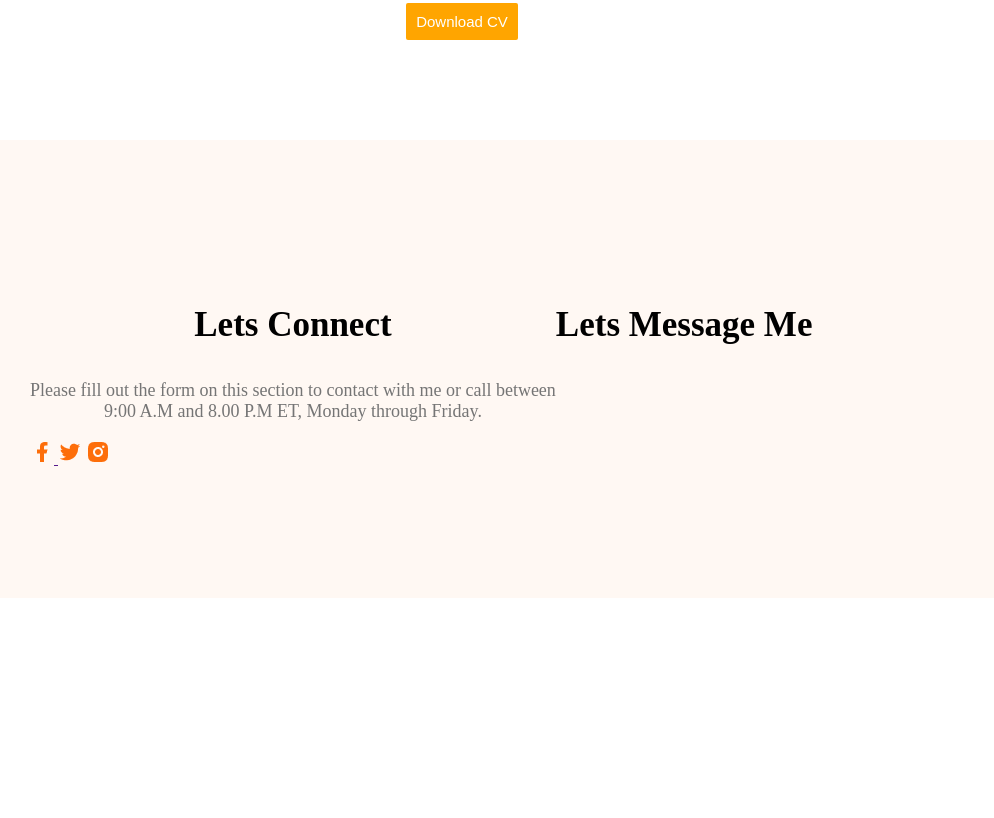
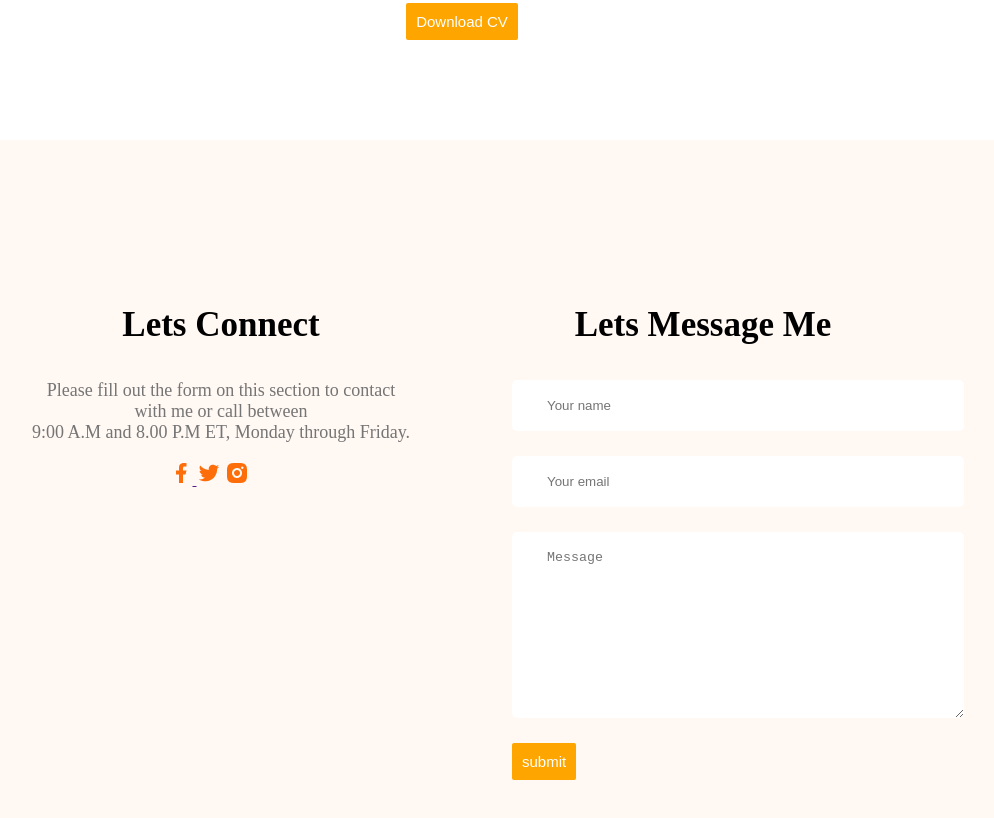
Before and after one commit to itzmun2811/developer---portfolio, a plain HTML site: page index.html in a window 1280 px wide. Shown: the part 3191-4009 px from the top of the page, without its empty margins (178-1172 px from the left). Before the commit the page ends 3797 px from the top, so only its background shows below. Drawn offline with Linux system fonts and the light colour scheme.

Commit message:
finished

```diff
--- a/index.html
+++ b/index.html
@@ -200,7 +200,8 @@ to any of the 1500+ FontAwesome 5 free icons available. Aenean <br>commodo ligul
             <div class="social-link">
                 <a href=""><img src="./images/icons/facebook.png" alt="">
 
-                </a><a href=""><img src="./images/icons/twitter.png" alt=""></a>
+                </a>
+                <a href=""><img src="./images/icons/twitter.png" alt=""></a>
 
                 <a href=""><img src="./images/icons/insta.png" alt=""></a>
             </div>
@@ -213,6 +214,12 @@ to any of the 1500+ FontAwesome 5 free icons available. Aenean <br>commodo ligul
         <div class="footer-column">
 
                 <h3 class="section-tittle">Lets Message Me</h3>
+                <form class="contact">
+                    <input type="text" placeholder="Your name">
+                    <input type="email" name="" id="" placeholder="Your email">
+                    <textarea name="" id="" cols="30" rows="10" placeholder="Message"></textarea>
+                    <input class="btn-primary" type="submit" value="submit">
+                </form>
 
         </div>
 
--- a/styles/portfolio.css
+++ b/styles/portfolio.css
@@ -163,5 +163,28 @@ footer{
     display: flex;
     background-color: #FFF8F3;
     padding: 130px 200px;
-    margin-top: 100px;
+    margin-top: 100px;gap: 100px;
 }
+.footer-column{
+    width: 50%;
+
+}
+.contact input[type="text"],.contact input[type="email"],
+textarea{
+display: block;
+margin-bottom: 25px;
+padding: 18px 35px;
+color: #757575;
+border-radius: 5px;
+background-color: #fff;
+border: 0;
+width: 100%;
+}
+.social-link a{
+    align-items: center;
+
+}
+div>.social-link{
+    margin-right: 25px;
+    text-align: center;    gap: 5px;
+}
```
